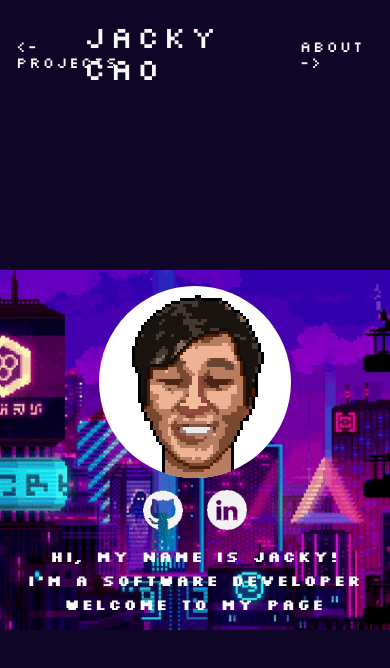
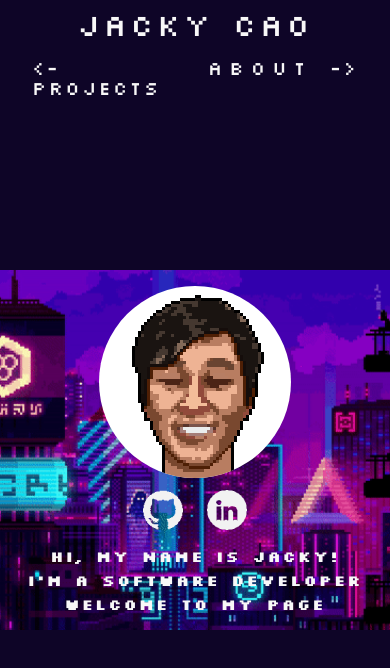
Before and after one commit to mtdecaf/portfolio-site-8-bit, a Next.js app: page / in a window 390 px wide. Shown: the top 668 px of the page. Built offline with nearby package versions, Linux system fonts and the light colour scheme.

Commit message:
page nav mobile version

```diff
--- a/components/PageNav/PageNav.jsx
+++ b/components/PageNav/PageNav.jsx
@@ -1,5 +1,4 @@
 import { useState, useEffect } from "react";
-import Link from "next/link";
 import { useRouter } from "next/router";
 
 import styles from "./PageNav.module.scss";
@@ -7,34 +6,82 @@ import classNames from "classnames/bind";
 let cx = classNames.bind(styles);
 
 const PageNav = () => {
+  const hasWindow = typeof window !== "undefined";
+
+  const [windowWidth, setWindowWidth] = useState(getWindowWidth());
   const [mounted, setMounted] = useState(false);
+
   const router = useRouter();
+
+  function getWindowWidth() {
+    const width = hasWindow ? window.innerWidth : null;
+    return width;
+  };
+
   useEffect(() => {
     setMounted(true);
   }, []);
-  return (
-    mounted && (
+
+  useEffect(() => {
+    if (hasWindow) {
+      function handleResize() {
+        setWindowWidth(getWindowWidth());
+      }
+
+      window.addEventListener("resize", handleResize);
+      return () => window.removeEventListener("resize", handleResize);
+    }
+  }, [hasWindow]);
+
+  return mounted && windowWidth >= 600 ? (
     <div className={cx("page-nav")}>
       <div className={cx("page-nav__inner-wrap")}>
-          {/* <Link href="/projects"> */}
-            <a className={cx("page-nav__button", "page-nav__projects")} onClick={() => router.push('/projects', undefined, { shallow: true })}>
+        <a
+          className={cx("page-nav__button", "page-nav__option", "page-nav__projects")}
+          onClick={() => router.push("/projects", undefined, { shallow: true })}
+        >
           &lt;- Projects
         </a>
-          {/* </Link> */}
-          {/* <Link href="/"> */}
-            <a className={cx("page-nav__button", "page-nav__home")} onClick={() => router.push('/', undefined, { shallow: true })}>
+        <a
+          className={cx("page-nav__button", "page-nav__option",  "page-nav__home")}
+          onClick={() => router.push("/", undefined, { shallow: true })}
+        >
           Jacky Cao
         </a>
-          {/* </Link> */}
-          {/* <Link href="/about"> */}
-            <a className={cx("page-nav__button", "page-nav__about")} onClick={() => router.push('/about', undefined, { shallow: true })}>
+        <a
+          className={cx("page-nav__button", "page-nav__option",  "page-nav__about")}
+          onClick={() => router.push("/about", undefined, { shallow: true })}
+        >
           About -&gt;
         </a>
-          {/* </Link> */}
       </div>
     </div>
-    )
-  );
+  ) : mounted && windowWidth < 600 ? (
+    <div className={cx("page-nav")}>
+      <div className={cx("page-nav__inner-wrap--small")}>
+        <a
+          className={cx("page-nav__button", "page-nav__home")}
+          onClick={() => router.push("/", undefined, { shallow: true })}
+        >
+          Jacky Cao
+        </a>
+        <div className={cx("page-nav__options-wrap")}>
+          <a
+            className={cx("page-nav__button", "page-nav__option", "page-nav__projects", "page-nav__projects--small")}
+            onClick={() => router.push("/projects", undefined, { shallow: true })}
+          >
+            &lt;- Projects
+          </a>
+          <a
+            className={cx("page-nav__button", "page-nav__option", "page-nav__about", "page-nav__about--small")}
+            onClick={() => router.push("/about", undefined, { shallow: true })}
+          >
+            About <span>-&gt;</span>
+          </a>
+        </div>
+      </div>
+    </div>
+  ) : null;
 };
 
 export default PageNav;
--- a/components/PageNav/PageNav.module.scss
+++ b/components/PageNav/PageNav.module.scss
@@ -25,6 +25,21 @@
         @include desktop {
             max-width: $desktop;
         }
+        &--small {
+            width: 100%;
+            height: 100%;
+            display: flex;
+            justify-content: center;
+            align-items: center;
+            flex-direction: column;
+            gap: 1rem;
+        }
+    }
+    &__options-wrap {
+        width: 100%;
+        @include side-padding-mobile;
+        display: flex;
+        justify-content: center;
     }
     &__button {
         color: $off-white;
@@ -33,10 +48,26 @@
     &__home {
         font-size: 2rem;
         position: relative;
-        left: -2.25rem;
         @include tablet {
-        font-size: 2.5rem;
-        left: -3rem;
+            font-size: 2.5rem;
+            left: -2.25rem;
+        }
+
+    }
+    &__projects, &__about {
+        font-size: 1.25rem;
+        width: 170px;
+        &--small {
+            width: 100%;
+        }
+    }
+    &__about {
+        text-align: right;
+        &--small {
+            letter-spacing: 0.3rem;
+            & > span {
+                letter-spacing: initial;
+            }
         }
     }
 }
--- a/styles/global/global.scss
+++ b/styles/global/global.scss
@@ -13,6 +13,7 @@ a {
   margin: 0;
   font-family: "Silkscreen", sans-serif;
   scroll-behavior: smooth !important;
+  -webkit-tap-highlight-color:  rgba(255, 255, 255, 0);
 }
 @font-face {
   font-family: "Silkscreen";
```
Lines whose indentation alone changed are shown as unchanged.
